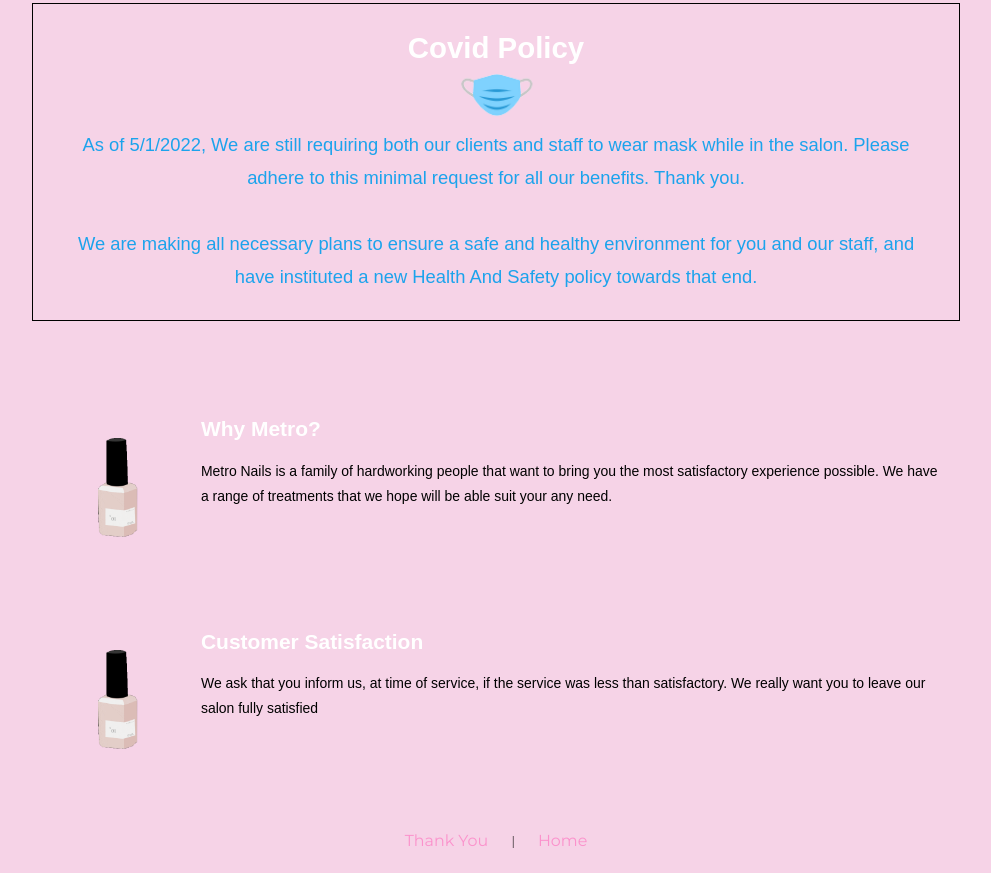
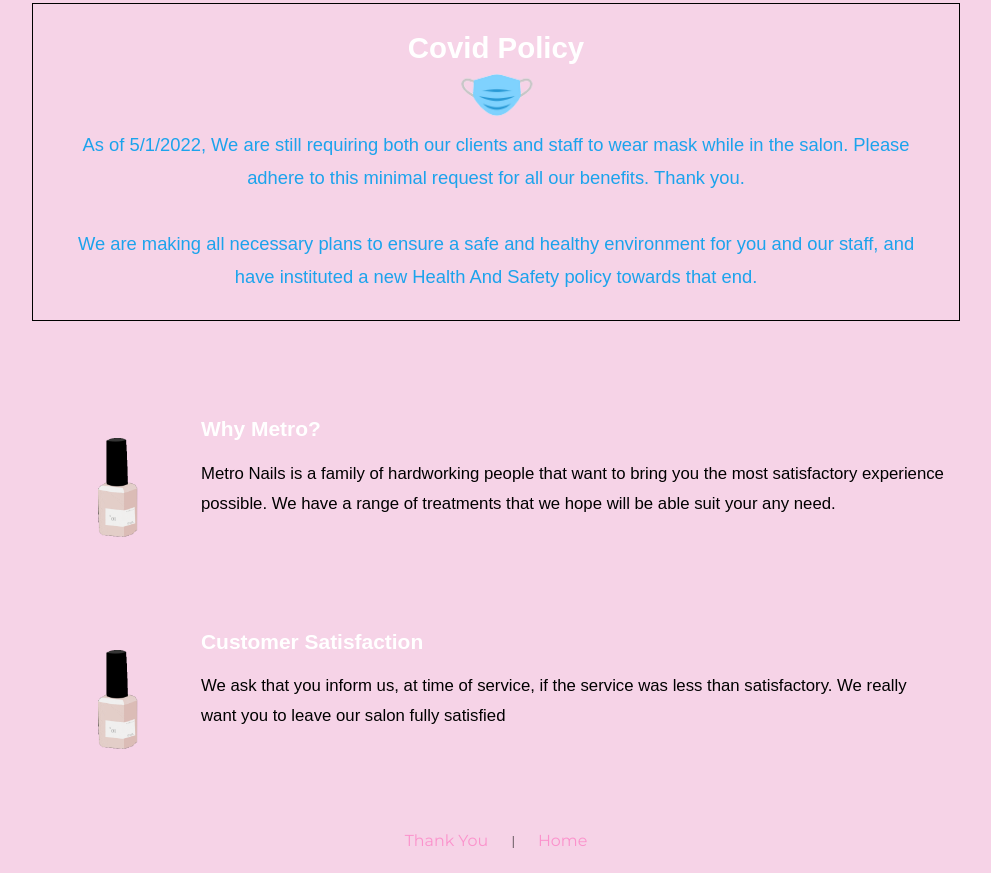
Before and after one commit to jumpingjaguar24/responsive_redesign, a plain HTML site: page MetroNails.html in a window 1280 px wide. Shown: the part 966-1839 px from the top of the page, without its empty margins (144-1135 px from the left). Drawn offline with Linux system fonts and the light colour scheme; a script that the page names is missing.

Commit message:
Update MetroNails.html

```diff
--- a/MetroNails.html
+++ b/MetroNails.html
@@ -99,14 +99,14 @@
         <img src="polish.gif"  height="200" width="200">
         <div >
             <h1 style="margin-bottom: 25px;"> Why Metro?</h1>
-            <p style="line-height: 1.8;">Metro Nails is a family of hardworking people that want to bring you the most satisfactory experience possible. We have a range of treatments that we hope will be able suit your any need. </p>
+            <p style="line-height: 1.8;font-size: 24px !important">Metro Nails is a family of hardworking people that want to bring you the most satisfactory experience possible. We have a range of treatments that we hope will be able suit your any need. </p>
         </div>
     </div>
     <div class="info-boxes">
         <img src="polish.gif" height="200" width="200">
         <div >
             <h1 style="margin-bottom: 25px;"> Customer Satisfaction</h1>
-            <p style="line-height: 1.8;">We ask that you  inform us, at time of service, if the service was less than satisfactory. We really want you to leave our salon fully satisfied </p>
+            <p style="line-height: 1.8;font-size: 24px !important">We ask that you  inform us, at time of service, if the service was less than satisfactory. We really want you to leave our salon fully satisfied </p>
         </div>
     </div>
 
```
